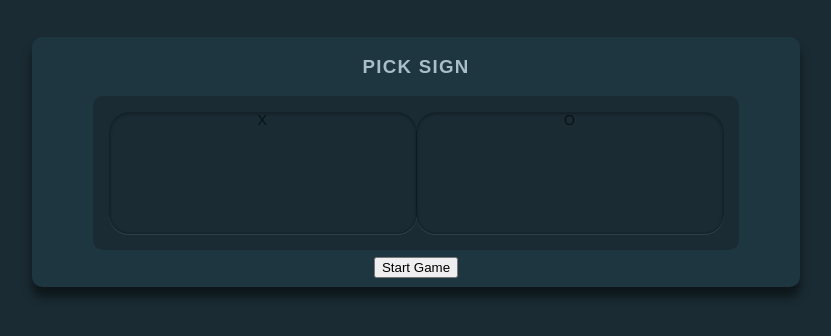
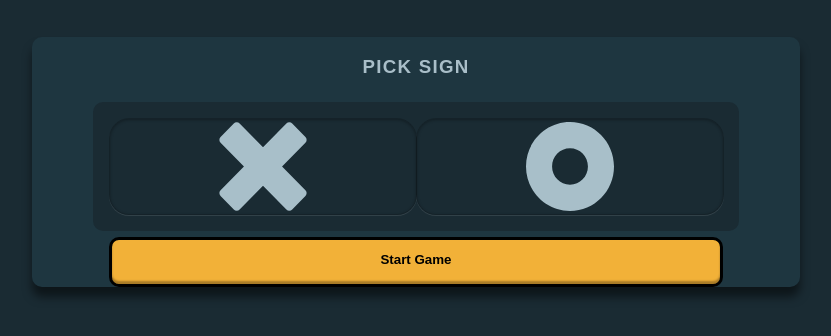
Before and after one commit to mj301296/Tic-Tac-Toe, a plain HTML site: page index.html in a window 1280 px wide. Shown: the part 290-626 px from the top of the page, without its empty margins (232-1063 px from the left). Drawn offline with Linux system fonts and the light colour scheme.

Commit message:
intro complete

```diff
--- a/index.html
+++ b/index.html
@@ -17,11 +17,11 @@
             <h3> Pick Sign</h3>
             <div class="switch-field">
                 <input type="radio" name="selct-sign" id="select-x" class="sign-selector">
-                <label for="select-x">X</label>
+                <label for="select-x"><img src="./assets/icon-x-gray.svg"></label>
                 <input type="radio" name="selct-sign" id="select-o" class="sign-selector">
-                <label for="select-o">O</label>
+                <label for="select-o"><img src="./assets/icon-o-gray.svg"></label>
             </div>
-            <div><input type="button" value="Start Game"></div>
+            <input class="start_button" type="button" value="Start Game">
     </div>
 </section>
 
--- a/style.css
+++ b/style.css
@@ -39,6 +39,7 @@ body {
     color: var(--grey);
     font-size: 1rem;
     grid-template-rows: 0.25fr 1fr 0.25fr;
+    gap: 10px;
 }
 
 
@@ -73,15 +74,17 @@ body {
 }
 
 .switch-field label {
-	color: rgba(0, 0, 0, 0.6);
-	font-size: 14px;
-	line-height: 1;
+	color: var(--grey);
+    display: flex;
+    justify-content: center;
+	line-height: 1.5;
 	text-align: center;
 	margin-right: -1px;
 	border: 1px solid rgba(0, 0, 0, 0.2);
 	box-shadow: inset 0 1px 3px rgba(0, 0, 0, 0.3), 0 1px rgba(255, 255, 255, 0.1);
 	transition: all 0.1s ease-in-out;
     border-radius: 20px;
+    padding: 1%;
 }
 
 .switch-field label:hover {
@@ -91,9 +94,27 @@ body {
 .switch-field input:checked + label {
 	background-color: var(--grey);
 	box-shadow: none;
+    color: var(--primary)
+}
+
+.switch-field .input:checked + label {
+	background-color: var(--grey);
+	box-shadow: none;
+    color: var(--primary)
 }
 
 
-/* label{
-    background: url(./assets/logo.svg);
-} */
+.start_button {
+    height: 50px;
+    padding-bottom: 5px;
+    display: grid;
+    place-items: center;
+    border-radius: 10px;
+    font-weight: 700;
+    border: solid;
+    box-shadow: inset 0 -3px 2px rgba(0, 0, 0, .3);
+}
+.start_button {
+    background: var(--lighten-yellow);
+    width: 80%;
+}
```
Also changed, not shown: script.js (+35 -0 lines).
